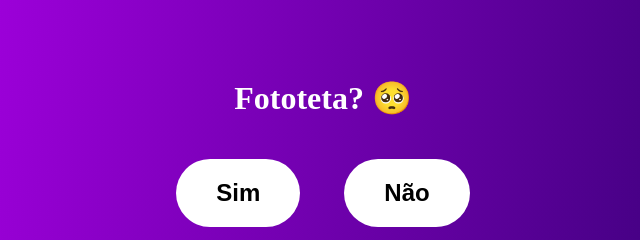
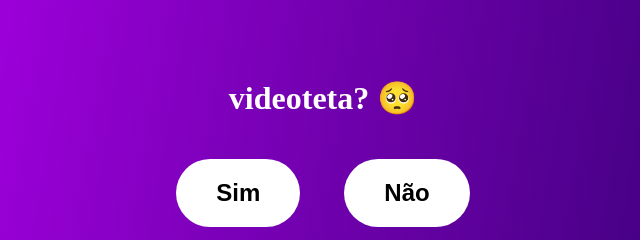
Before and after one commit to SchefflerL/SchefflerL.github.io, a plain HTML site: page index.html in a window 1280 px wide. Shown: the top 240 px of the page, 317-957 px from the left. Drawn offline with Linux system fonts and the light colour scheme; grey boxes are pictures that could not be loaded.

Commit message:
index.html

```diff
--- a/index.html
+++ b/index.html
@@ -1,7 +1,7 @@
 <!DOCTYPE html>
 <html>
 <head>
-<title>FOTOTETA? &#129402;</title>
+<title>VIDEOTETA? &#129402;</title>
 <link rel="stylesheet" href="style.css">
 </head>
 <body>
@@ -35,7 +35,7 @@
     display: flex;
    }
     </style>
-<h1 style="color: #ffffff;">Fototeta? &#129402;</h1>
+<h1 style="color: #ffffff;">videoteta? &#129402;</h1>
 <button id="sim">Sim</button>
 <button id="nao">Não</button>
 <script src="script.js"></script>
```
